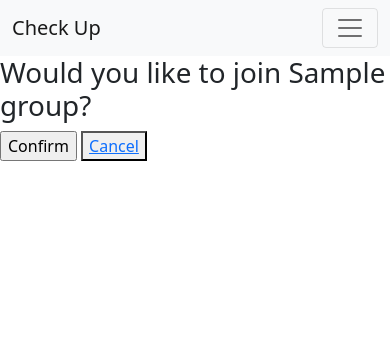
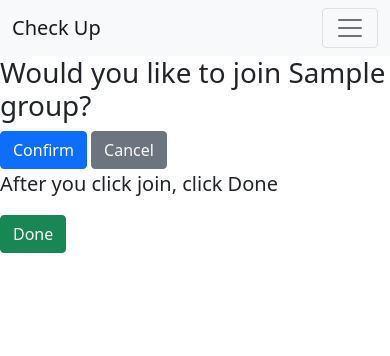
Before and after one commit to mohammadturaab/checkup, a Django app: template main_app/templates/joingroup.html in a window 390 px wide. Shown: the top 356 px of the page. Run offline with Django 4.2, Linux system fonts and the light colour scheme; the template is opened without the code that fills it: most values are stand-ins (such as "Sample title", 1, 10 or a date in 2020).

Commit message:
added responsive css and join reroute option

```diff
--- a/checkup/settings.py
+++ b/checkup/settings.py
@@ -130,5 +130,5 @@ DEFAULT_AUTO_FIELD = 'django.db.models.BigAutoField'
 LOGIN_REDIRECT_URL = '/findgame/'
 LOGOUT_REDIRECT_URL = '/'
 
-import django_heroku
-django_heroku.settings(locals())
+# import django_heroku
+# django_heroku.settings(locals())
--- a/main_app/templates/joingroup.html
+++ b/main_app/templates/joingroup.html
@@ -5,8 +5,10 @@
 <form method="post">
   {% csrf_token %}
   <div>
-    <input type="submit" value="Confirm" />
-    <button><a href="{% url 'findgame' %}">Cancel</a></button>
+    <input class="btn btn-primary" type="submit" value="Confirm" />
+    <button class="btn btn-secondary"><a class="text-decoration-none text-light" href="{% url 'findgame' %}">Cancel</a></button>
+    <p class="lead">After you click join, click Done</p>
+    <button class="btn btn-success"><a class="text-decoration-none text-light" href="/findgame">Done</a></button>
   </div>
 </form>
 {% endblock %}
```
Also changed, not shown: main_app/templates/gamedetail.html (+13 -5 lines), main_app/views.py (line endings or trailing spaces).
